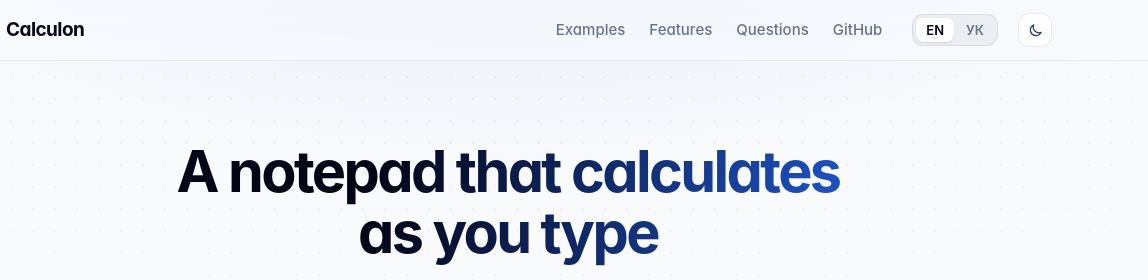
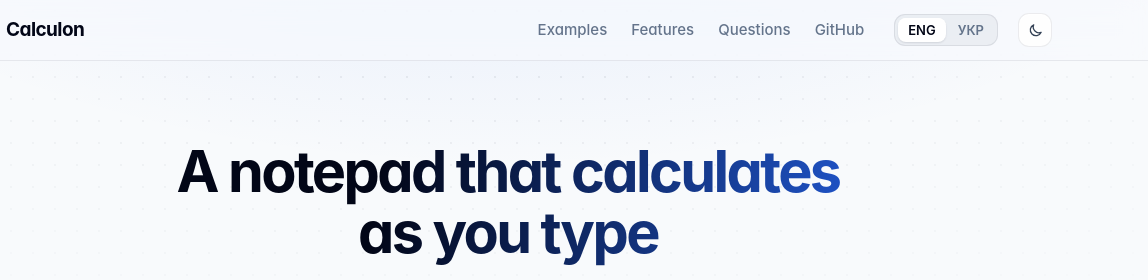
Before and after one commit to sprytnyk/calculon, a plain HTML site: page docs/index.html in a window 1280 px wide. Shown: the top 280 px of the page, 132-1280 px from the left. Drawn offline with Linux system fonts and the light colour scheme; no server answers.

Commit message:
fix(website): expand the language switcher labels
Show ENG and УКР in the language switcher on both localized pages.

```diff
--- a/docs/assets/site.css
+++ b/docs/assets/site.css
@@ -238,7 +238,7 @@ p {
   background: var(--segment);
   color: var(--strong);
 }
-/* EN | УК, as a pill switch */
+/* Language switch */
 .langs {
   display: flex;
   flex: none;
--- a/docs/index.html
+++ b/docs/index.html
@@ -76,8 +76,8 @@
           <a href="https://github.com/sprytnyk/calculon">GitHub</a>
         </nav>
         <div class="langs" aria-label="Language">
-          <span aria-current="page">EN</span>
-          <a href="uk/" data-lang="uk" hreflang="uk" lang="uk" title="Українською">УК</a>
+          <span aria-current="page">ENG</span>
+          <a href="uk/" data-lang="uk" hreflang="uk" lang="uk" title="Українською">УКР</a>
         </div>
         <button type="button" class="theme-toggle" data-theme-toggle="site" hidden>
           <svg class="sun" viewBox="0 0 24 24" aria-hidden="true"><circle cx="12" cy="12" r="4" /><path d="M12 2v2M12 20v2M4.9 4.9l1.4 1.4M17.7 17.7l1.4 1.4M2 12h2M20 12h2M4.9 19.1l1.4-1.4M17.7 6.3l1.4-1.4" /></svg><svg class="moon" viewBox="0 0 24 24" aria-hidden="true"><path d="M20 14.5A8 8 0 0 1 9.5 4a8 8 0 1 0 10.5 10.5z" /></svg>
```
Also changed, not shown: docs/uk/index.html (+2 -2 lines).
